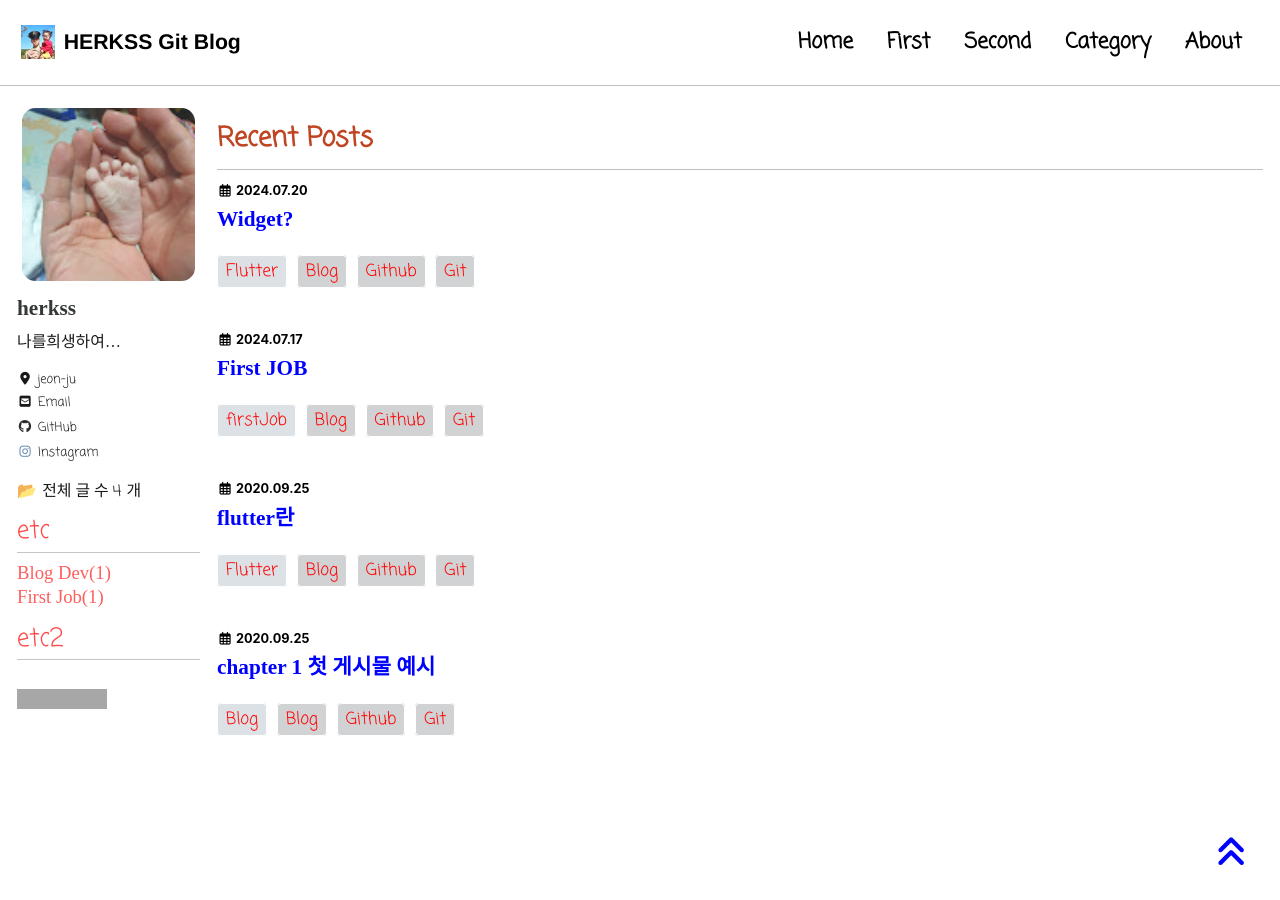
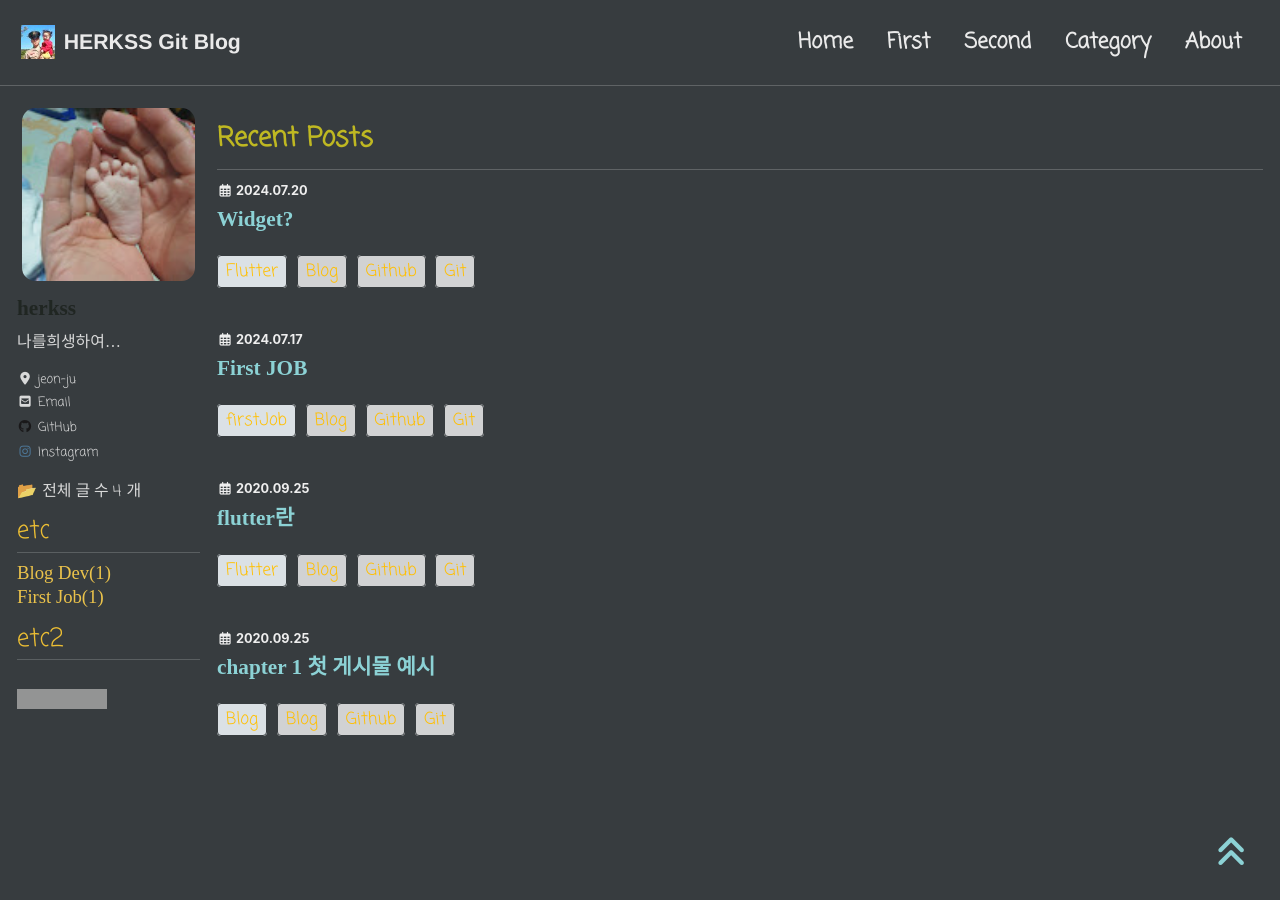
Before and after one commit to herkss/herkss.github.io, a Jekyll site: the page built from index.html, in a window 1280 px wide and 900 px high. Built offline with Jekyll 4.4.1, drawn with Linux system fonts in a browser that asks for light colours; cached includes are drawn as plain includes; nearby versions of some CDN libraries; some web fonts are replaced; the list of posts is cut into pages by our own code; grey boxes are pictures that could not be loaded.

Commit message:
Update _config.yml
skin change

```diff
--- a/_config.yml
+++ b/_config.yml
@@ -12,7 +12,7 @@
 
 # theme                  : "minimal-mistakes-jekyll"
 # remote_theme           : "mmistakes/minimal-mistakes"
-minimal_mistakes_skin    : "contrast" # "myskin" # "default"  "air", "aqua", "contrast", , "dirt", "neon", "mint", "plum", "sunrise"
+minimal_mistakes_skin    : "dark" # "myskin" # "default"  "air", "aqua", "contrast", , "dirt", "neon", "mint", "plum", "sunrise"
 
 locale                   : "ko-KR" # 블로그 사용 언어
 title                    : "HERKSS Git Blog" # 블로그 타이틀
```
